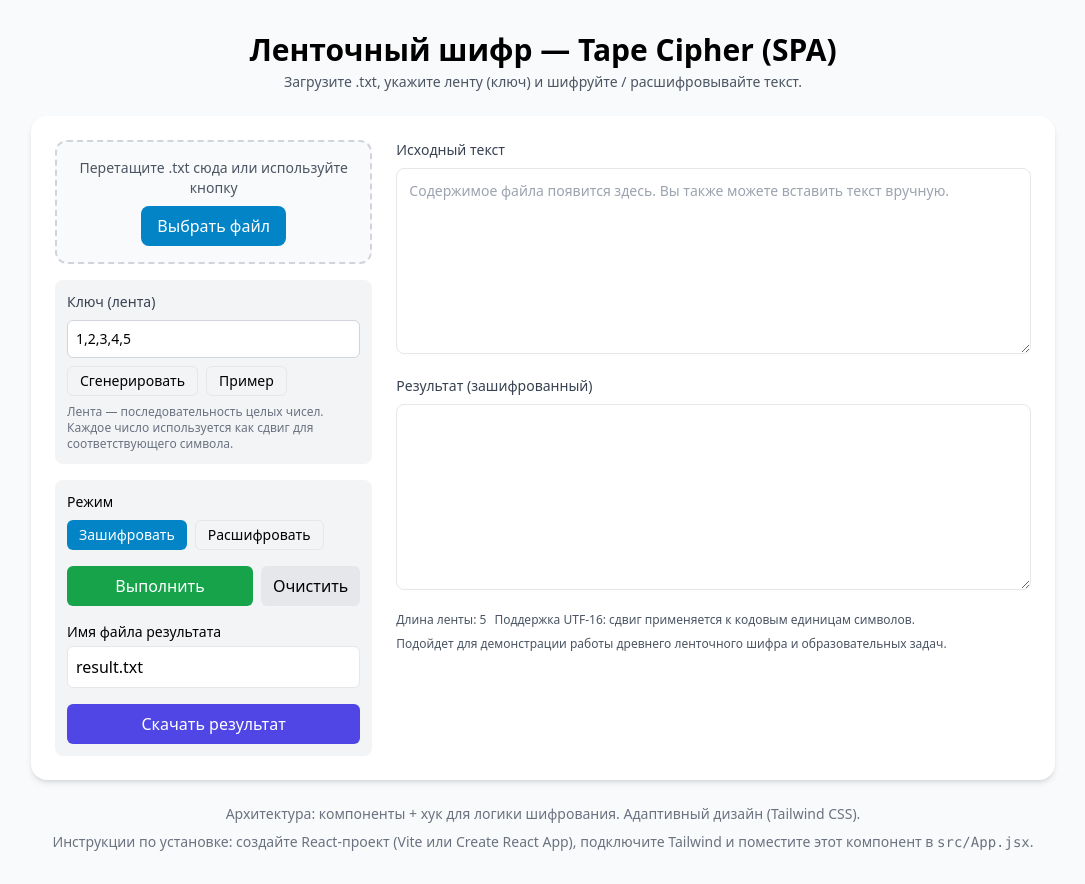
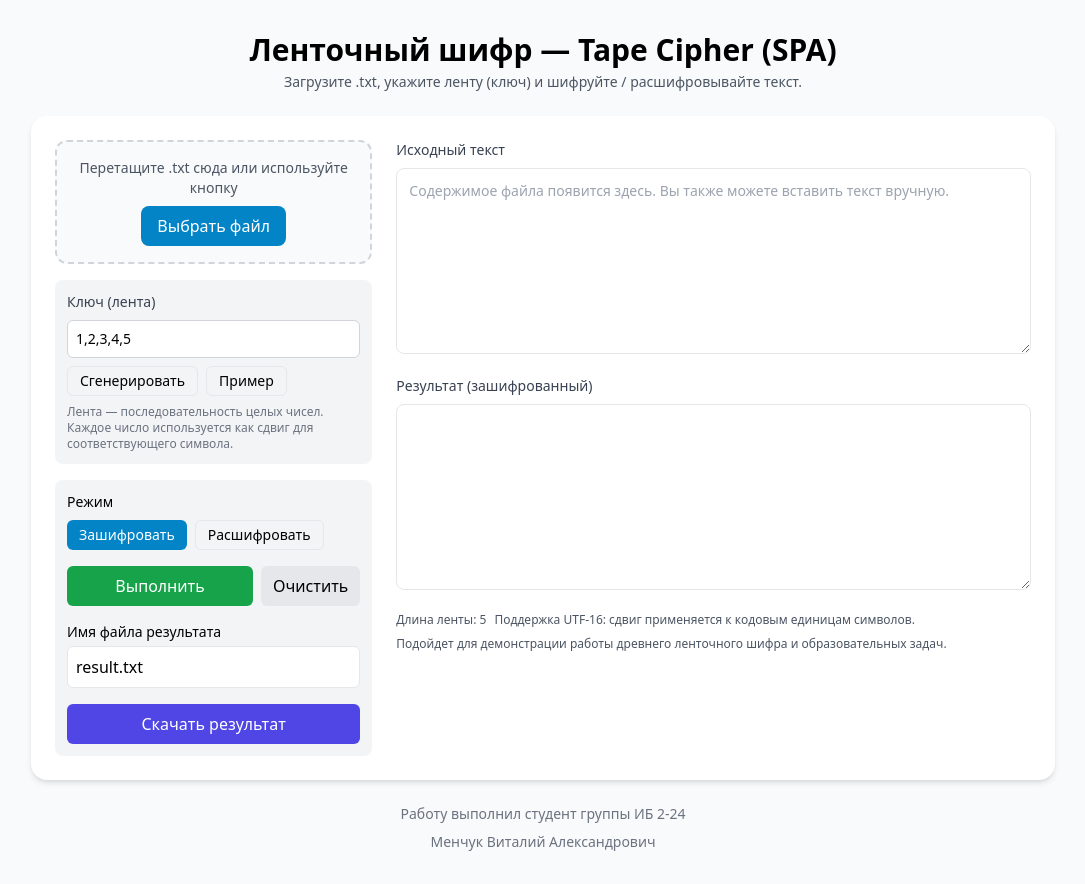
Before and after one commit to menchuk2000/tape-cipher-react, a React (Vite) app: page / in a window 1280 px wide. Shown: the whole page, without its empty margins (97-1182 px from the left). Built offline with nearby package versions, Linux system fonts and the light colour scheme.

Commit message:
Update App.jsx

```diff
--- a/src/App.jsx
+++ b/src/App.jsx
@@ -248,8 +248,8 @@
         </section>
 
         <footer className="mt-6 text-center text-sm text-gray-500">
-          <div>Архитектура: компоненты + хук для логики шифрования. Адаптивный дизайн (Tailwind CSS).</div>
-          <div className="mt-2">Инструкции по установке: создайте React-проект (Vite или Create React App), подключите Tailwind и поместите этот компонент в <code>src/App.jsx</code>.</div>
+          <div>Работу выполнил студент группы ИБ 2-24</div>
+          <div className="mt-2">Менчук Виталий Александрович</div>
         </footer>
       </div>
     </div>
```
